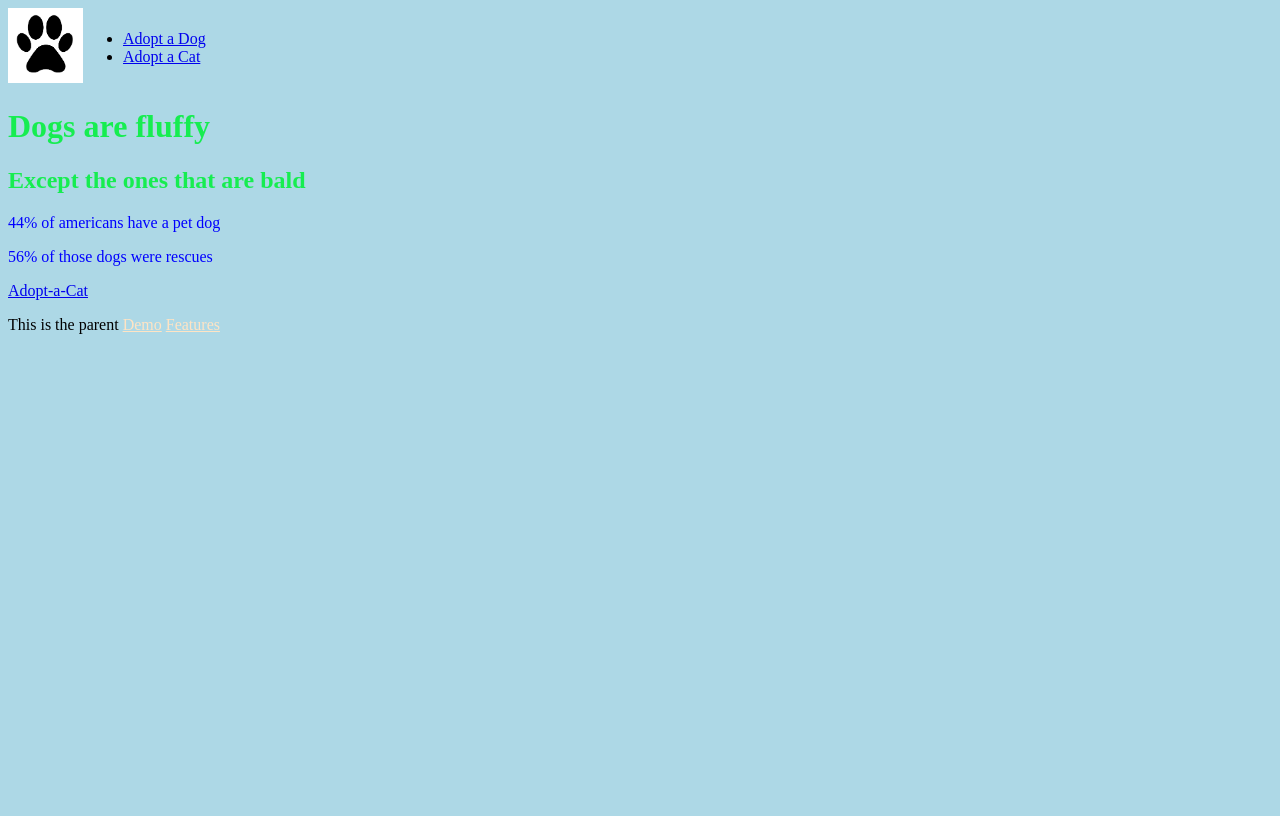
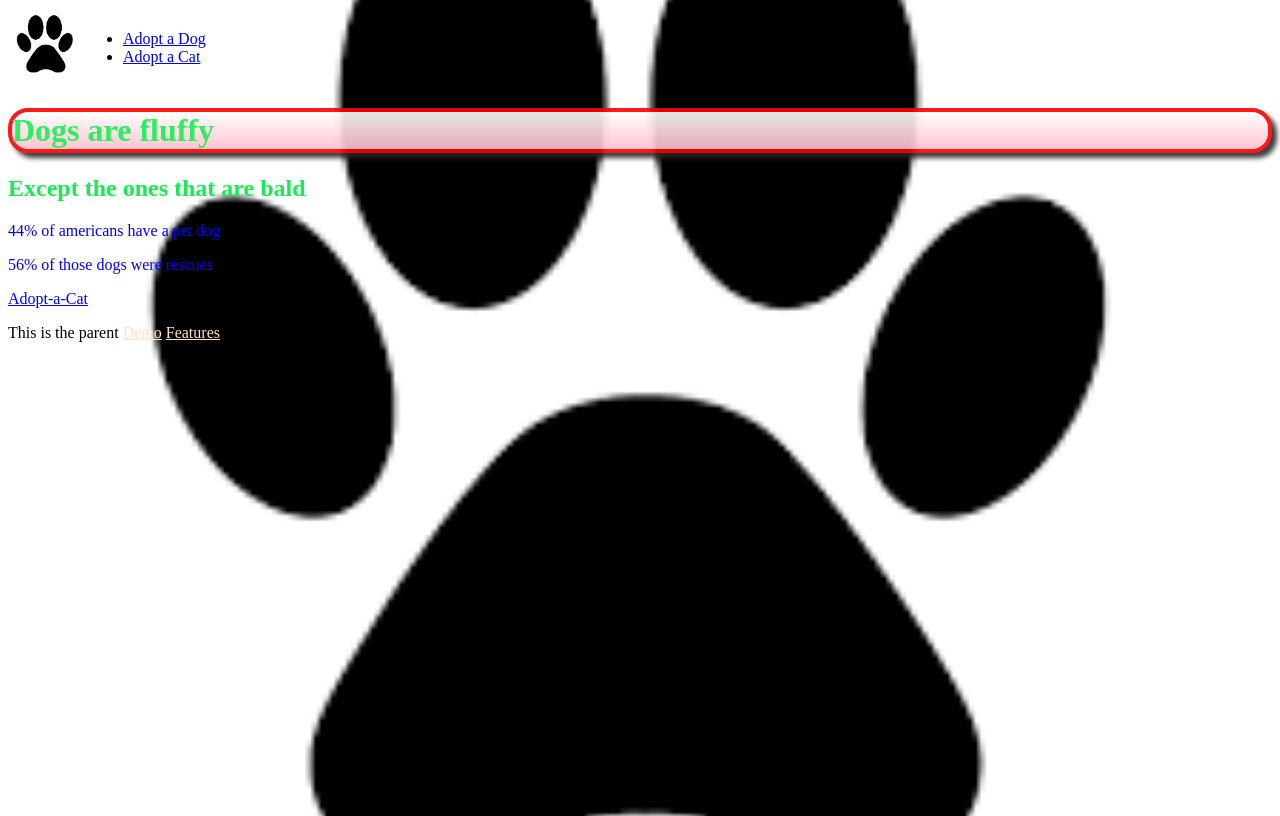
Before and after one commit to knesbit3/assignment3, a plain HTML site: page index.html in a window 1280 px wide. Drawn offline with Linux system fonts and the light colour scheme.

Commit message:
background image not working

```diff
--- a/css/styles.css
+++ b/css/styles.css
@@ -14,7 +14,14 @@
 }
 
 body {
-    background-color: lightblue;
+/*    background-image: linear-gradient(rgba(0,0,0,.2), (rgba(0,0,0,.9)), url("https://www.google.com/url?sa=i&source=images&cd=&cad=rja&uact=8&ved=2ahUKEwjx1ae065_hAhVLdt8KHU78D4wQjRx6BAgBEAU&url=https%3A%2F%2Fwww.yelp.com%2Fbiz%2Fmarietta-doggy-daycare-marietta&psig=AOvVaw2AQnIGYuLp6B-aNZMLkGBg&ust=1553690794922854");*/
+
+    background-image: url(../images/dogicon%20.png);
+    background-color: aqua;
+    background-size: cover;
+    background-position: center;
+    min-height: 100vh;
+
 }
 
 div ul li {
@@ -22,9 +29,9 @@ div ul li {
 }
 
 header {
-display: flex;
-align-items: center
-/*    flex-direction: column*/
+    display: flex;
+    align-items: center
+    /*    flex-direction: column*/
 }
 
 @media screen and (max-width: 40rem) {
@@ -35,5 +42,17 @@ align-items: center
         flex-direction: column
     }
 
+    h2 {
+        border-radius: 20px;
+    }
+}
 
+h1 {
+    border: 4px solid #ff0000;
+    border-radius: 20px;
+    box-shadow: 5px 5px 5px #282828;
+
+    background-color: lemonchiffon;
+    opacity: 0.9;
+    background-image: linear-gradient( white, pink)
 }
```
Also changed, not shown: index.html (+2 -2 lines).
